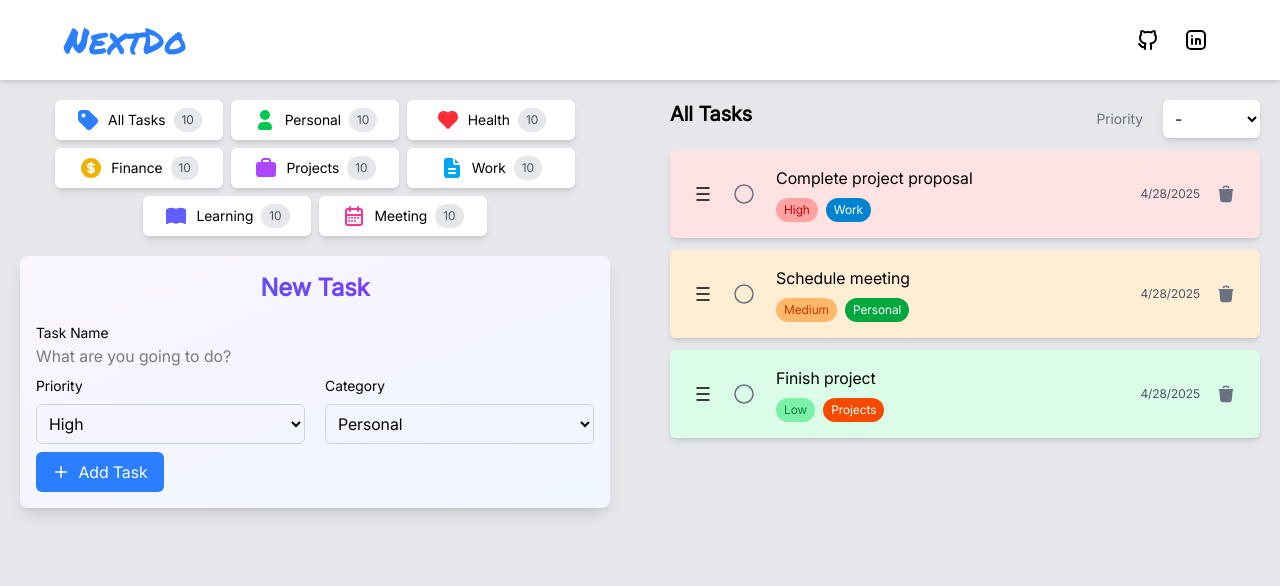
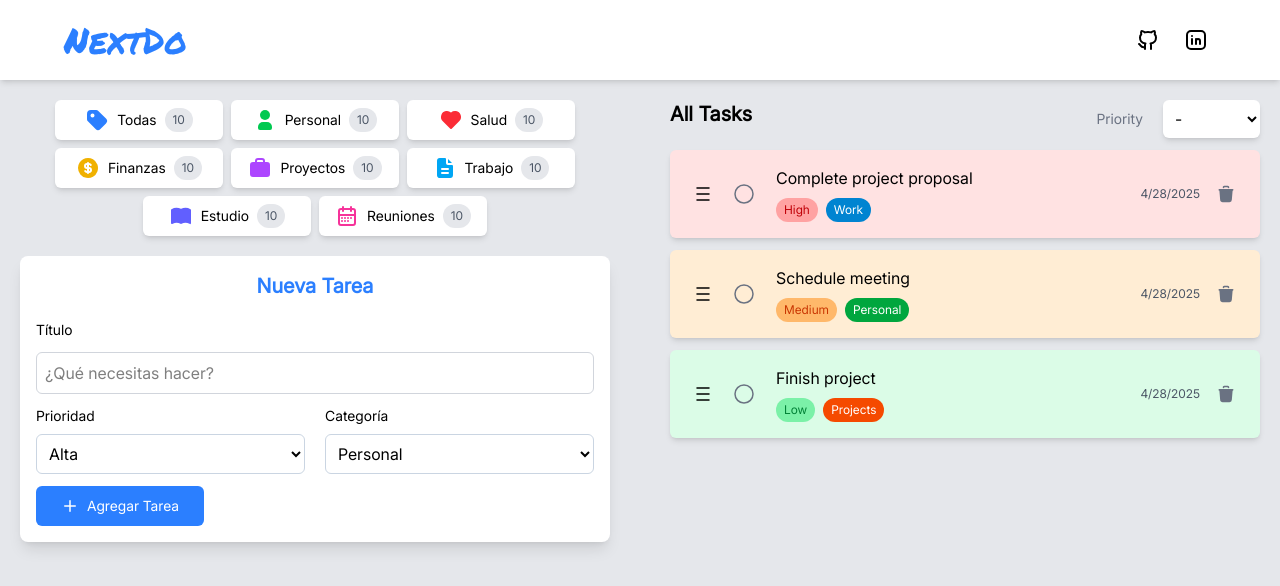
Before and after one commit to omar15hr/nextdo, a React (Vite) app: page / in a window 1280 px wide. Shown: the top 586 px of the page. Built offline with nearby package versions, Linux system fonts and the light colour scheme.

Commit message:
form para nueva tarea, y colores principales listos

```diff
--- a/src/components/AddTaskForm.tsx
+++ b/src/components/AddTaskForm.tsx
@@ -32,42 +32,42 @@ export function AddTaskForm() {
 
   return (
     <form onSubmit={handleSubmit}>
-      <div className="flex flex-col gap-4 justify-center bg-gradient-to-br  from-purple-50 to-blue-50 p-4 rounded-lg shadow-lg">
-        <h2 className="font-bold font-inter bg-gradient-to-r from-blue-600 to-purple-600 text-transparent bg-clip-text text-2xl text-center">
-          New Task
+      <div className="flex flex-col gap-5 justify-center bg-white p-4 rounded-lg shadow-lg">
+        <h2 className="font-bold font-inter text-xl text-center text-blue-500">
+          Nueva Tarea
         </h2>
 
-        <div className="space-y-2">
-          <label className="text-sm font-medium">Task Name</label>
+        <div className="space-y-2 flex flex-col gap-1">
+          <label className="text-sm font-medium">Título</label>
           <div className="relative">
-          <input
-            type="text"
-            placeholder="What are you going to do?"
-            className=""
-            value={title}
-            onChange={(e) => setTitle(e.target.value)}
-          />
+            <input
+              type="text"
+              placeholder="¿Qué necesitas hacer?"
+              className="p-2 border w-full rounded-md border-gray-300"
+              value={title}
+              onChange={(e) => setTitle(e.target.value)}
+            />
           </div>
 
           <div className="flex gap-5">
             <div className="flex flex-col gap-2 w-full">
               <label htmlFor="" className="text-sm">
-                Priority
+                Prioridad
               </label>
               <select
                 className="border p-2 rounded-md border-slate-300"
                 value={priority}
                 onChange={(e) => setPriority(e.target.value as Priority)}
               >
-                <option value="High">High</option>
-                <option value="Medium">Medium</option>
-                <option value="Low">Low</option>
+                <option value="High">Alta</option>
+                <option value="Medium">Media</option>
+                <option value="Low">Baja</option>
               </select>
             </div>
 
             <div className="flex flex-col gap-2 w-full">
               <label htmlFor="" className="text-sm">
-                Category
+                Categoría
               </label>
               <select
                 className="border p-2 rounded-md border-slate-300"
@@ -75,20 +75,22 @@ export function AddTaskForm() {
                 onChange={(e) => setCategory(e.target.value as Category)}
               >
                 <option value="Personal">Personal</option>
-                <option value="Health">Health</option>
-                <option value="Finance">Finance</option>
-                <option value="Projects">Projects</option>
-                <option value="Work">Work</option>
+                <option value="Health">Salud</option>
+                <option value="Finance">Finanzas</option>
+                <option value="Projects">Proyectos</option>
+                <option value="Work">Trabajo</option>
+                <option value="Learning">Estudio</option>
+                <option value="Meetings">Reuniones</option>
               </select>
             </div>
           </div>
 
           <button
             type="submit"
-            className="flex items-center gap-2 justify-center h-10 w-32 bg-blue-500 hover:bg-blue-600 text-white p-2 rounded-md cursor-pointer"
+            className="flex items-center gap-2 justify-center h-10 w-42 bg-blue-500 hover:bg-blue-600 text-white p-2 rounded-md cursor-pointer"
           >
             <PlusIcon />
-            <span>Add Task</span>
+            <span className="text-sm">Agregar Tarea</span>
           </button>
         </div>
       </div>
--- a/src/constants/categories.ts
+++ b/src/constants/categories.ts
@@ -10,12 +10,12 @@ import {
 } from "../components/Icons";
 
 export const categories = [
-  { text: "All Tasks", color: "text-blue-500", icon: TagIcon },
+  { text: "Todas", color: "text-blue-500", icon: TagIcon },
   { text: "Personal", color: "text-green-500", icon: UserIcon },
-  { text: "Health", color: "text-red-500", icon: HeartIcon },
-  { text: "Finance", color: "text-yellow-500", icon: CoinIcon },
-  { text: "Projects", color: "text-purple-500", icon: SuitcaseIcon },
-  { text: "Work", color: "text-sky-500", icon: WorkIcon },
-  { text: "Learning", color: "text-indigo-500", icon: BookIcon },
-  { text: "Meeting", color: "text-pink-500", icon: CalendarIcon },
+  { text: "Salud", color: "text-red-500", icon: HeartIcon },
+  { text: "Finanzas", color: "text-yellow-500", icon: CoinIcon },
+  { text: "Proyectos", color: "text-purple-500", icon: SuitcaseIcon },
+  { text: "Trabajo", color: "text-sky-500", icon: WorkIcon },
+  { text: "Estudio", color: "text-indigo-500", icon: BookIcon },
+  { text: "Reuniones", color: "text-pink-500", icon: CalendarIcon },
 ];
```
